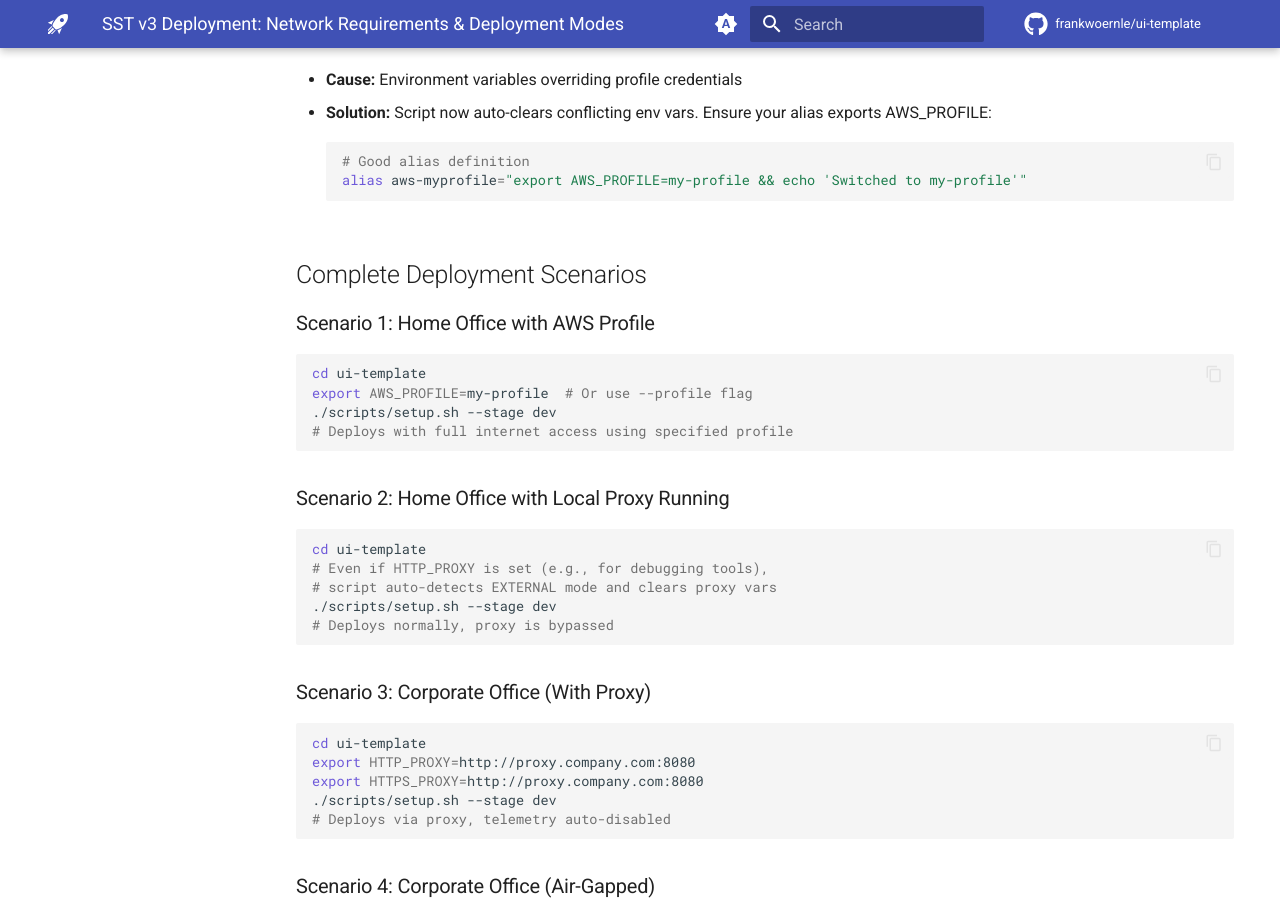
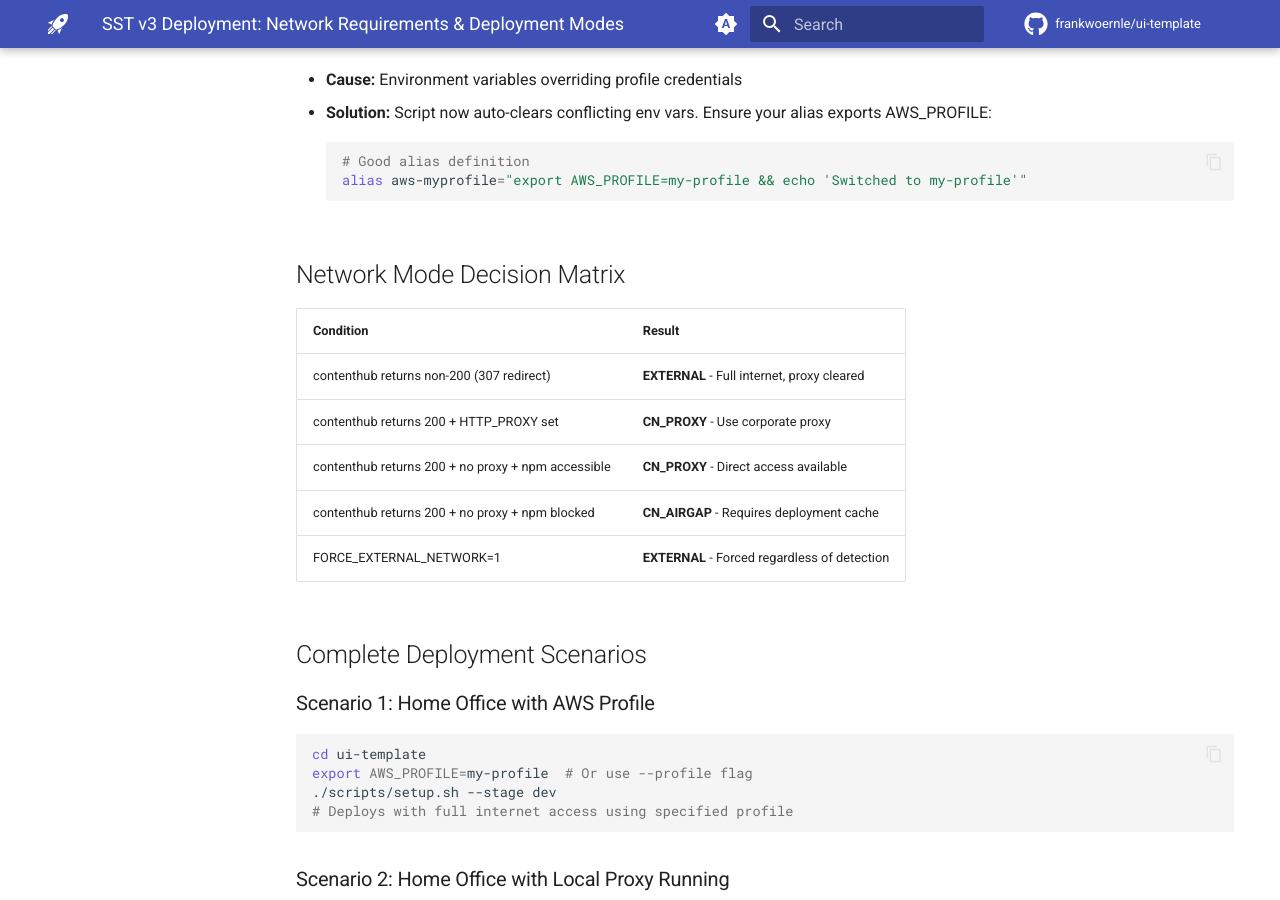
Before and after one commit to fwornle/ui-template, an MkDocs documentation site: the page built from docs-content/sst-deployment-network-requirements.md, in a window 1280 px wide and 900 px high, scrolled down 8892 px. Built offline with MkDocs 1.6.1 and Material for MkDocs 9.7.7, drawn with Linux system fonts in a browser that asks for light colours; comment, search, counter and statistics services are not loaded.

Commit message:
fix: update/preps for CN deployment

````diff
--- a/docs-content/sst-deployment-network-requirements.md
+++ b/docs-content/sst-deployment-network-requirements.md
@@ -328,6 +328,16 @@ Run setup.sh and look for the network mode message:
   alias aws-myprofile="export AWS_PROFILE=my-profile && echo 'Switched to my-profile'"
   ```
 
+## Network Mode Decision Matrix
+
+| Condition | Result |
+|-----------|--------|
+| contenthub returns non-200 (307 redirect) | **EXTERNAL** - Full internet, proxy cleared |
+| contenthub returns 200 + HTTP_PROXY set | **CN_PROXY** - Use corporate proxy |
+| contenthub returns 200 + no proxy + npm accessible | **CN_PROXY** - Direct access available |
+| contenthub returns 200 + no proxy + npm blocked | **CN_AIRGAP** - Requires deployment cache |
+| FORCE_EXTERNAL_NETWORK=1 | **EXTERNAL** - Forced regardless of detection |
+
 ## Complete Deployment Scenarios
 
 ### Scenario 1: Home Office with AWS Profile
````
Also changed, not shown: 1 other file.
